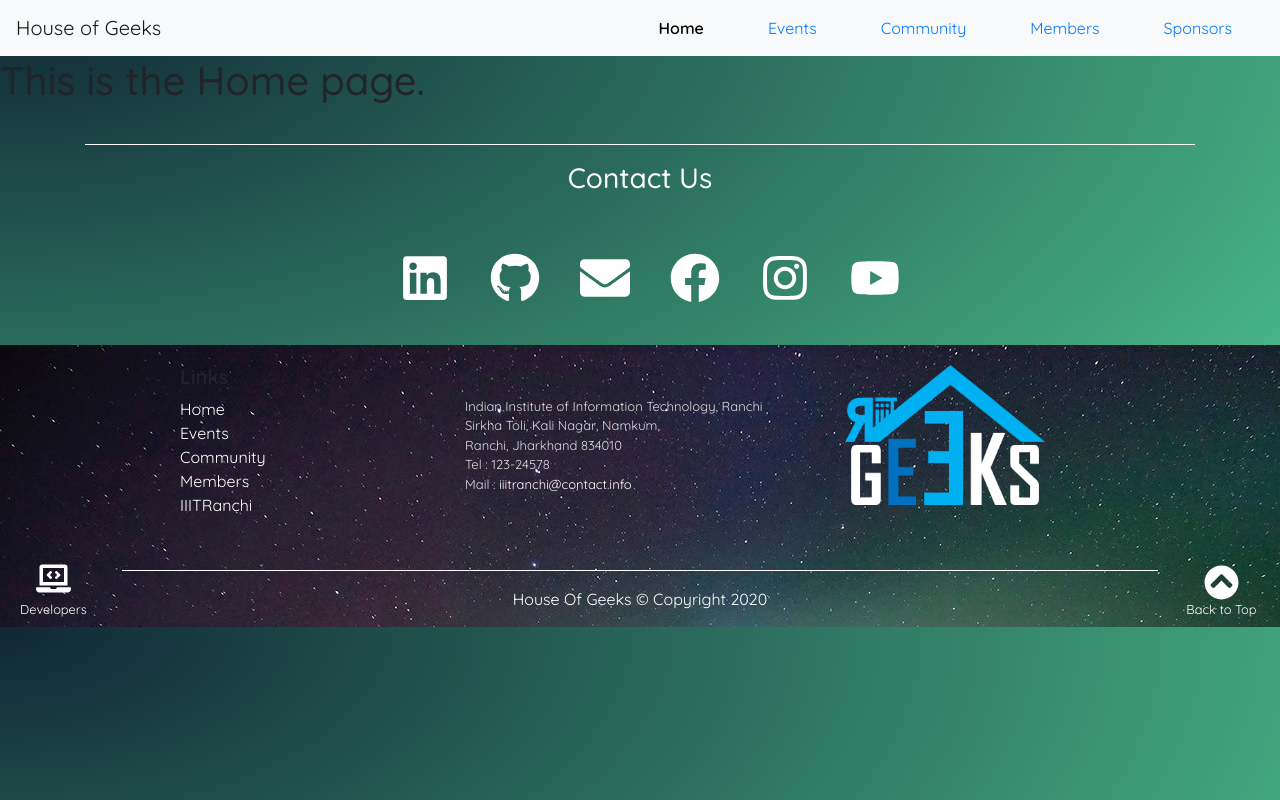
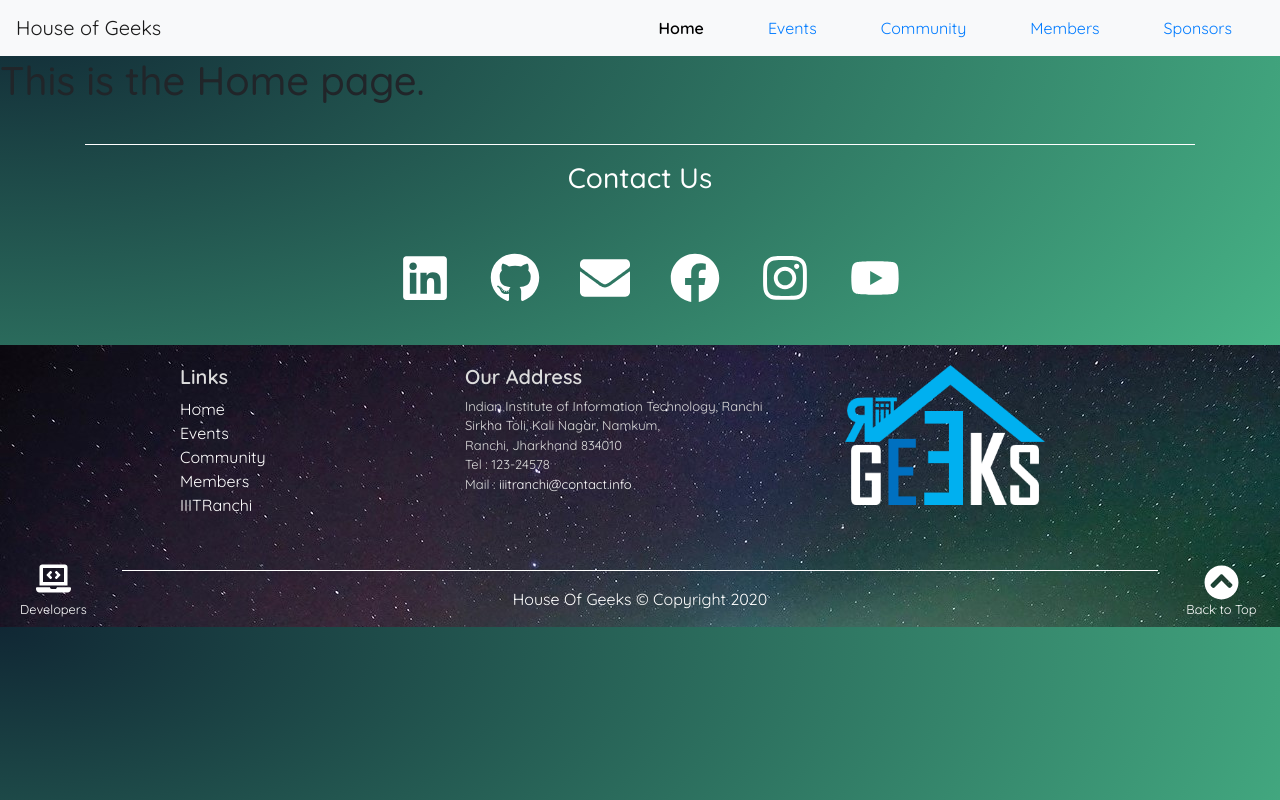
Before and after one commit to houseofgeeks/hg, a React (Create React App) app in the folder client/: page / in a window 1280 px wide. Built offline with nearby package versions, Linux system fonts and the light colour scheme.

Commit message:
minor update

```diff
--- a/client/src/components/Footer/Footer.css
+++ b/client/src/components/Footer/Footer.css
@@ -12,6 +12,7 @@ address{
     background: url("./img/footer-back.jpg");
     margin:0px auto;
     padding: 20px 0px 20px 0px;
+    color:#ddd
 }
 #footer-hr {
     display: block;
```
